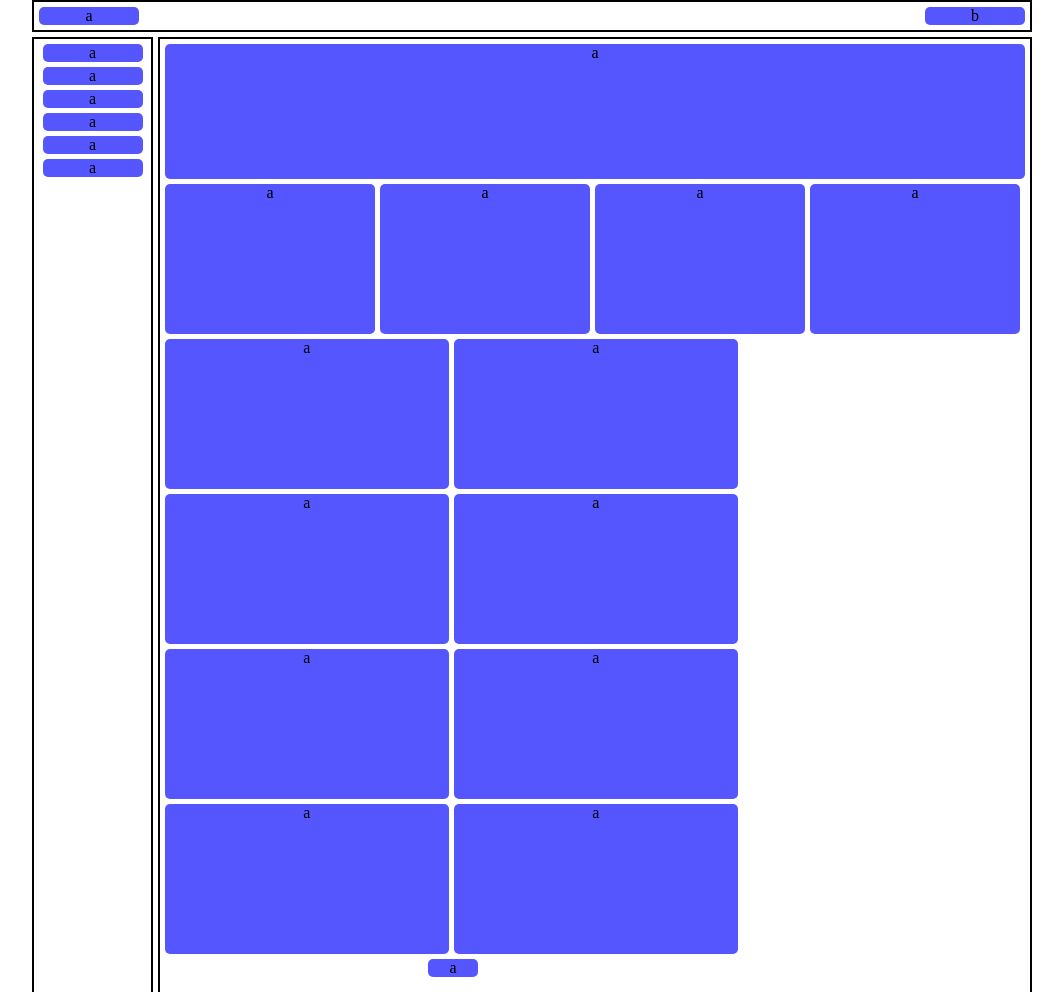
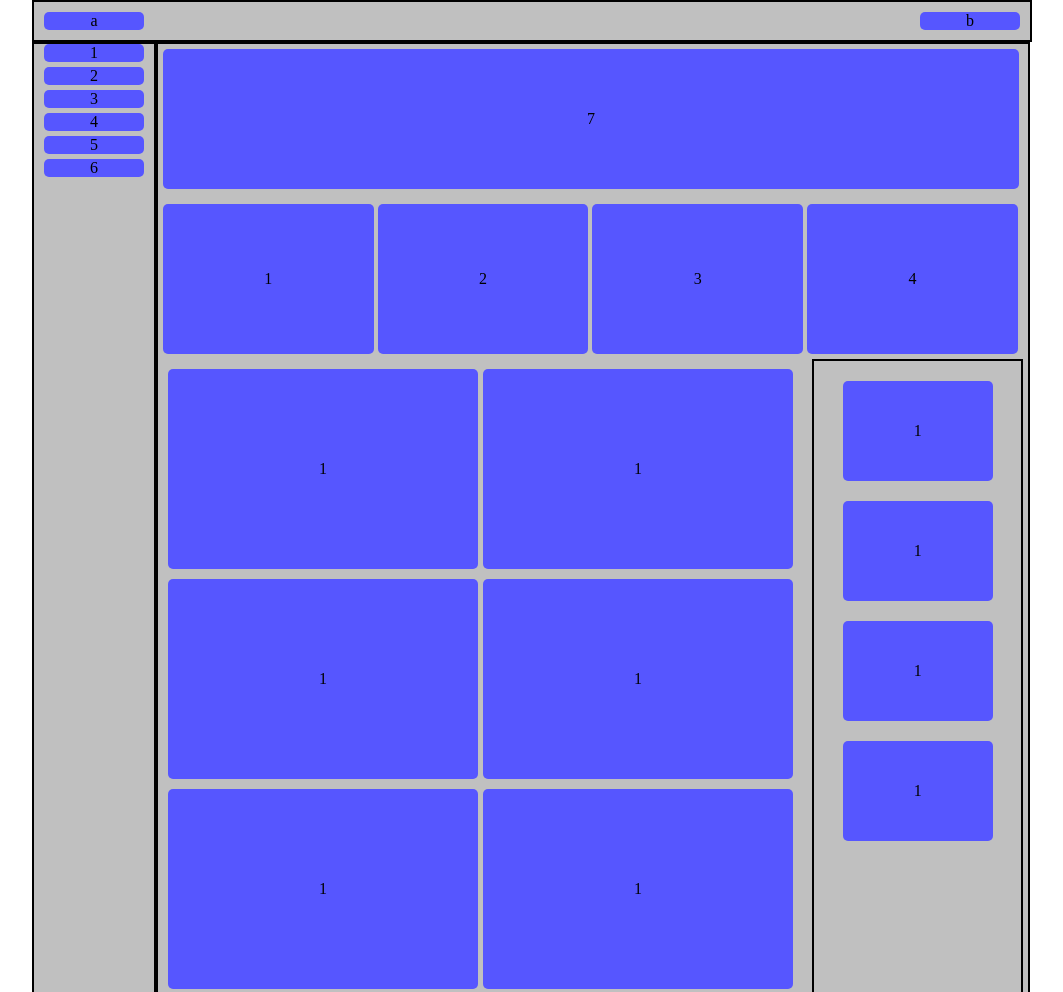
Before and after one commit to StasiukMarian/home-work1, a plain HTML site: page cw1additional/index.html in a window 1280 px wide. Shown: the top 992 px of the page, without its empty margins (108-1171 px from the left). Drawn offline with Linux system fonts and the light colour scheme.

Commit message:
reworked

```diff
--- a/cw1additional/index.html
+++ b/cw1additional/index.html
@@ -6,42 +6,66 @@
     <link rel="stylesheet" href="style.css">
 </head>
 <body>
+    <div class="wrap">
+        <div class="content">
     <div class="topbar">
-        <div class="bar d-flex">a</div>
-        <div class="bar d-flex">b</div>
+            <div class="container">
+                <div class="top__container">
+        <div class="bar ">a</div>
+        <div class="bar ">b</div>
+                </div>
+            </div>
     </div>
-    <div class="pls">
-    <div class="left">
-        <div class="items d-flex">a</div>
-        <div class="items d-flex">a</div>
-        <div class="items d-flex">a</div>
-        <div class="items d-flex">a</div>
-        <div class="items d-flex">a</div>
-        <div class="items d-flex">a</div>
-    </div>
-    <div class="header">
-        <div class="header_element d-flex">a</div>
-        <div class="block d-flex">a</div>
-        <div class="block d-flex">a</div>
-        <div class="block d-flex">a</div>
-        <div class="block d-flex">a</div>
-        <div class="block2 d-flex">a</div>
-        <div class="block2 d-flex">a</div>
-        <div class="block2 d-flex">a</div>
-        <div class="block2 d-flex">a</div>
-        <div class="block2 d-flex">a</div>
-        <div class="block2 d-flex">a</div>
-        <div class="block2 d-flex">a</div>
-        <div class="block2 d-flex">a</div>
-        <div class="block3 d-flex">
-            <div class="bbb d-flex">a</div>
-        </div>
-        <div class="footer d-flex">
-            <div class="footer_item d-flex">a</div>
-            <div class="footer_item2 d-flex">a</div>
-        </div>
 
-    </div>
+             <div class="container2">
+                 <div class="left__container">
+                     <div class="left__list">1</div>
+                     <div class="left__list">2</div>
+                     <div class="left__list">3</div>
+                     <div class="left__list">4</div>
+                     <div class="left__list">5</div>
+                     <div class="left__list">6</div>
+                 </div>
+                 <div class="center__container">
+                     <div class="center">7</div>
+                     <div class="center_elements">
+                         <div class="elements">1</div>
+                         <div class="elements">2</div>
+                         <div class="elements">3</div>
+                         <div class="elements">4</div>
+                     </div>
+
+                     <div class="flexend">
+                         <div class="flexstart">
+                             <div class="blocker">1</div>
+                             <div class="blocker">1</div>
+                             <div class="blocker">1</div>
+                             <div class="blocker">1</div>
+                             <div class="blocker">1</div>
+                             <div class="blocker">1</div>
+                             <div class="blocker">1</div>
+                             <div class="blocker">1</div>
+                             <div class="blocker">1</div>
+                             <div class="blocker">1</div>
+                             <div class="blocker">1</div>
+                             <div class="blocker">1</div>
+                             <div class="button">a</div>
+                         </div>
+                     <div class="next__container">
+                         <div class="list">1</div>
+                         <div class="list">1</div>
+                         <div class="list">1</div>
+                         <div class="list">1</div>
+
+                     </div>
+                 </div>
+                     <div class="footer">
+                         <div class="line"></div>
+                         <div class="nextline"></div>
+                     </div>
+                 </div>
+                 </div>
+             </div>
     </div>
 
 </body>
--- a/cw1additional/style.css
+++ b/cw1additional/style.css
@@ -8,97 +8,159 @@ body{
     align-self: center;
     justify-content: center;
 }
+.wrap{
+    min-height: 100%;
+    overflow: hidden;
+    display: flex;
+    flex-direction: column;
+    width: 1000px;
+
+}
+.content{
+    flex: 1 1 auto;
+}
 .topbar{
-    padding: 5px;
+    background-color: silver;
+    border: 2px solid black;
+    padding: 10px;
+}
+.container{
+    max-width: 1000px;
+
+}
+.top__container{
     display: flex;
     justify-content: space-between;
-    border: 2px solid black;
-    margin-bottom:5px ;
 }
 .bar{
+    display: flex;
+    justify-content: center;
+    align-items: center;
     background-color: #5656ff;
     width: 100px;
     border-radius: 5px;
 }
-.pls{
+.container2{
     display: flex;
     width: 1000px;
+    flex:0 0 auto;
 }
-.left{
+.left__container{
+    width: 120px;
+    border: 2px solid black;
+    display: flex;
+    flex-direction: column;
+    background-color: silver;
+    row-gap: 5px;
+    align-items: center;
+}
+.left__list{
+    display: flex;
+    justify-content: center;
+    align-items: center;
+    background-color: #5656ff;
+    border-radius: 5px;
+    width: 100px;
+}
+.center__container{
+    background-color: silver;
+    width: 860px;
     padding: 5px;
     display: flex;
+    border: 2px solid black;
     flex-direction: column;
     row-gap: 5px;
-    width: 110px;
-    border: 2px solid black;
-    margin-right: 5px;
 }
-.items{
+.center{
     border-radius: 5px;
-    width: 100px;
+    display: flex;
+    justify-content: center;
+    align-items: center;
+    width: 856px;
     background-color: #5656ff;
-    min-height: 15px;
-
+    height: 140px;
 }
-.header{
+.center_elements{
+    margin-top:10px;
     display: flex;
+    flex-direction: row;
+    flex-wrap: wrap;
+}
+.elements{
+    display: flex;
+    align-items: center;
+    justify-content: center;
+    border-radius: 5px;
+    margin-right:4px;
+    width: 24.5%;
+    height: 150px;
+    background-color: #5656ff;
+}
+.flexend{
+    display: flex;
+    justify-content: flex-end;
+}
+.next__container{
+    display: flex;
+    flex-direction: column;
+    align-items: center;
+    width: 200px;
     border: 2px solid black;
     padding: 5px;
-    width: 860px;
-    flex-wrap: wrap;
-
+    row-gap: 5px;
 }
-.header_element{
+.list{
+    margin-top: 15px;
     border-radius: 5px;
-    background-color: #5656ff;
-    width: 860px;
-    height: 135px;
-}
-.center{
     display: flex;
-    flex-direction: row;
-    justify-content: space-evenly;
-}
-.block{
-    border-radius: 5px;
-    margin-top: 5px;
-    margin-right: 5px;
-    height: 150px;
-    width: 24.42%;
+    justify-content: center;
+    align-items: center;
+    width: 150px;
+    height: 100px;
     background-color: #5656ff;
 }
-.block2{
+.flexstart{
+    margin:5px;
+    display: flex;
+    justify-content: flex-start;
+    flex-direction: row;
+    flex-wrap: wrap;
+    width: 650px;
+    row-gap: 5px;
+}
+.blocker{
+    display: flex;
+    justify-content: center;
+    align-items: center;
+    margin-top: 5px;
     border-radius: 5px;
-    height:150px;
-    background-color: #5656ff;
-    width: 33%;
-    margin-top: 5px;
     margin-right: 5px;
-}
-.block3{
-    display: flex;
-    margin-top: 5px;
-    width: 67%;
-}
-.bbb {
-    border-radius:5px;
-    width: 50px;
+    width: 310px;
+    height: 200px;
     background-color: #5656ff;
 }
+.button{
+    border-radius: 5px;
+    text-align: center;
+    width: 100px;
+    height: 30px;
+    background-color: #5656ff;
+    margin: 0 auto;
+}
 .footer{
-    display: flex;
-    width: 100%;
-    margin-top: 40px;
-    flex-direction: column;
-    row-gap: 10px;
+    padding: 10px;
 }
-.footer_item{
-    background-color: #5656ff;
-    width: 850px;
+.line{
     border-radius: 5px;
-}
-.footer_item2{
-    border-radius: 5px;
-    width: 100px;
+    margin: 20px ;
+    width: 800px;
+    height: 30px;
     background-color: #5656ff;
 }
+.nextline{
+    border-radius: 5px;
+    margin: 0 auto;
+    width: 100px;
+    height: 30px;
+    background-color: #5656ff;
+}
```
